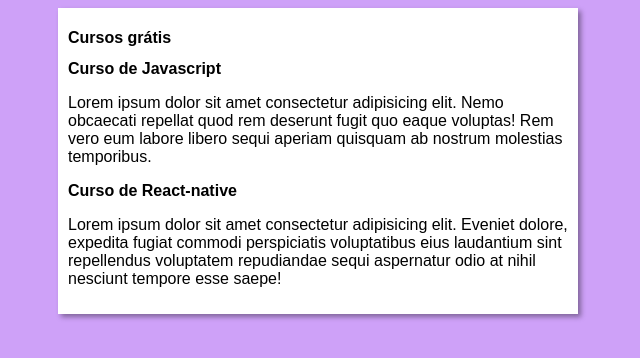
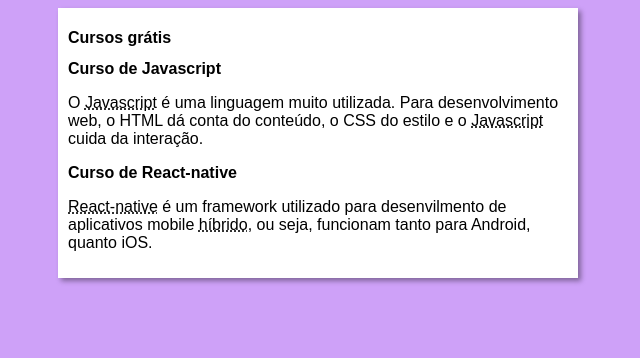
Before and after one commit to BGNS42/projeto-site, a plain HTML site: page index.html in a window 1280 px wide. Shown: the whole page, without its empty margins (322-962 px from the left). Drawn offline with Linux system fonts and the light colour scheme.

Commit message:
atualiza com imagens

```diff
--- a/index.html
+++ b/index.html
@@ -13,11 +13,11 @@
         </head>
         <article>
             <h2>Curso de Javascript</h2>
-            <p>Lorem ipsum dolor sit amet consectetur adipisicing elit. Nemo obcaecati repellat quod rem deserunt fugit quo eaque voluptas! Rem vero eum labore libero sequi aperiam quisquam ab nostrum molestias temporibus.</p>
+            <p>O <abbr title="HyperText Markup Language">Javascript</abbr> é uma linguagem muito utilizada. Para desenvolvimento web, o HTML dá conta do conteúdo, o CSS do estilo e o <abbr title="Cascading Style Sheets">Javascript</abbr> cuida da interação.</p>
         </article>
         <article>
             <h2>Curso de React-native</h2>
-            <p>Lorem ipsum dolor sit amet consectetur adipisicing elit. Eveniet dolore, expedita fugiat commodi perspiciatis voluptatibus eius laudantium sint repellendus voluptatem repudiandae sequi aspernatur odio at nihil nesciunt tempore esse saepe!</p>
+            <p><abbr title="React-Native">React-native</abbr> é um framework utilizado para desenvilmento de aplicativos mobile <abbr title="hibridos">híbrido</abbr>, ou seja, funcionam tanto para Android, quanto iOS.</p>
         </article>
     </main>
 </body>
```
Also changed, not shown: imagens/bg.png (added), imagens/highlight.png (added), imagens/logo.png (added), imagens/rankingGradient.png (added).
